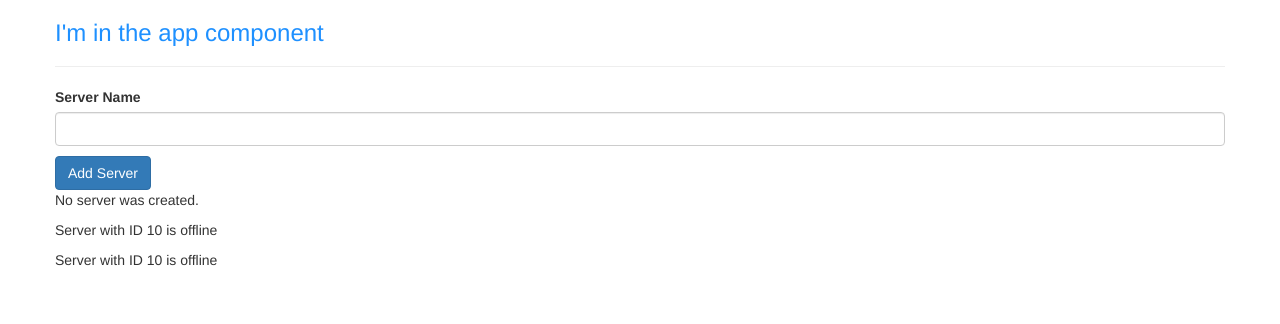
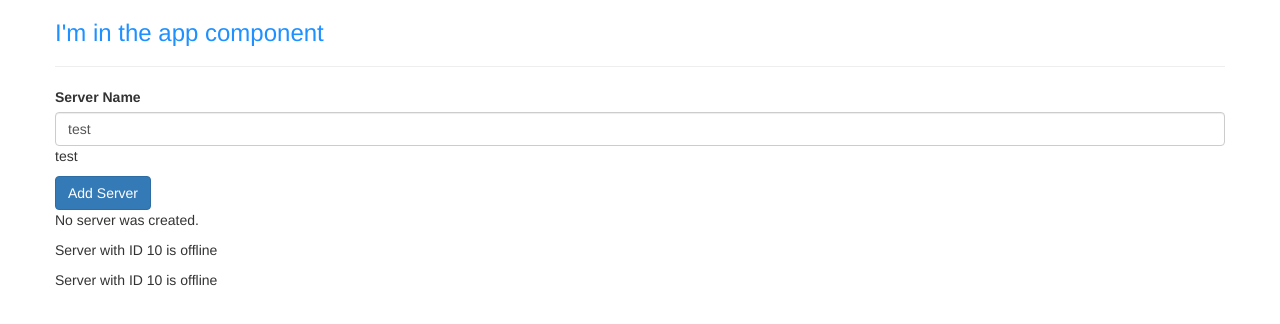
Before and after one commit to TheeSweeney/GOATPractice, an Angular app: page / in a window 1280 px wide. Shown: the top 324 px of the page. Built offline with nearby package versions, Linux system fonts and the light colour scheme.

Commit message:
I lied, previous commit was standard data binding, this commit is two way.

```diff
--- a/src/app/servers/servers.component.html
+++ b/src/app/servers/servers.component.html
@@ -2,7 +2,7 @@
 <input
   type="text"
   class="form-control"
-  (input)="onUpdateServerName($event)">
+  [(ngModel)]="serverName">
 <p>{{ serverName }}</p>
 <button
   class="btn btn-primary"
--- a/src/app/servers/servers.component.ts
+++ b/src/app/servers/servers.component.ts
@@ -9,7 +9,7 @@ export class ServersComponent implements OnInit {
 
   allowNewServer = false;
   serverCreationStatus = "No server was created.";
-  serverName = '';
+  serverName = 'test';
 
   constructor() {
     setTimeout(() => {
```
